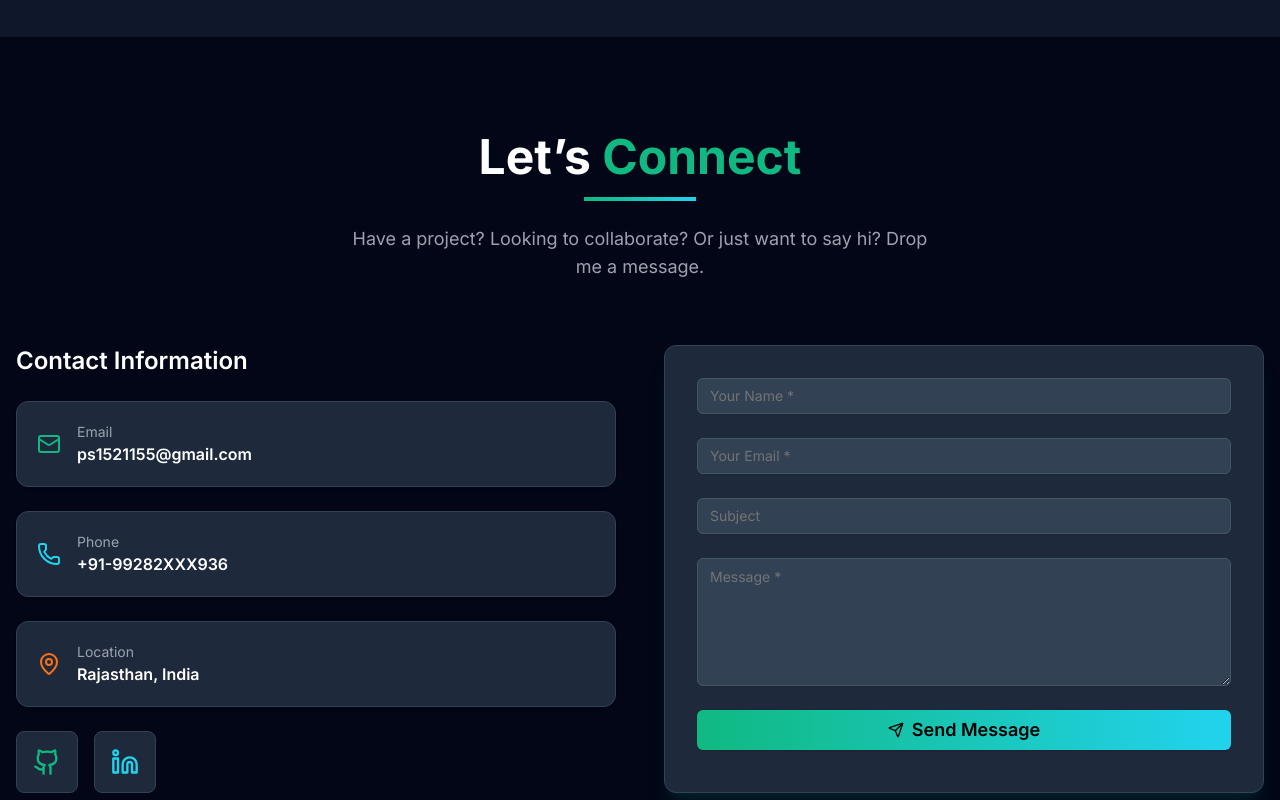
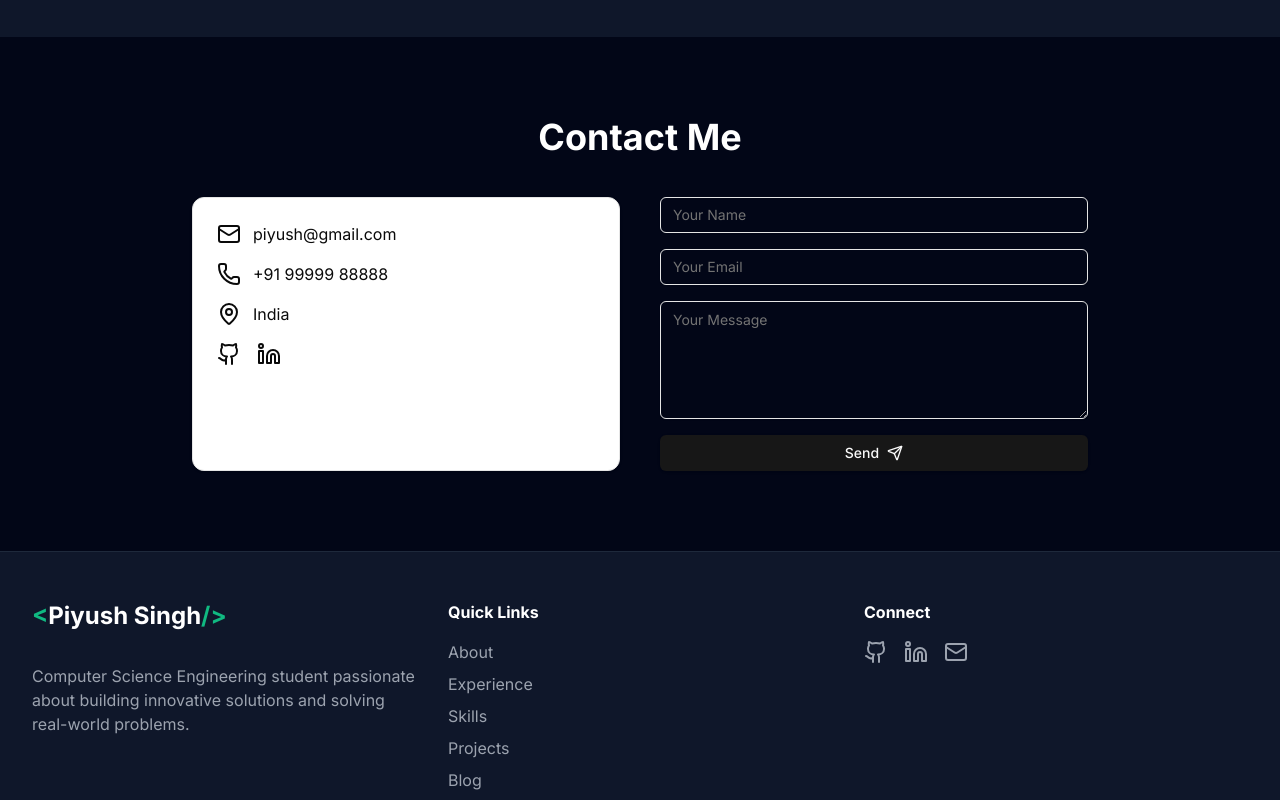
Before and after one commit to Piyush9928/Portfolio_Piyush, a React (Create React App) app in the folder frontend/: page / in a window 1280 px wide. Shown: the part 10520-11320 px from the top of the page. Built offline with nearby package versions, Linux system fonts and the light colour scheme.

Commit message:
Refactor Contact component and update API usage
Refactor Contact component to simplify form handling and update API endpoint. Removed subject field and adjusted toast messages.

```diff
--- a/frontend/src/components/Contact.jsx
+++ b/frontend/src/components/Contact.jsx
@@ -1,197 +1,93 @@
-import React, { useState } from "react";
+import React, { useState } from 'react';
 import axios from "axios";
-import { Mail, Phone, MapPin, Send, Github, Linkedin } from "lucide-react";
-import { Card } from "./ui/card";
-import { Button } from "./ui/button";
-import { Input } from "./ui/input";
-import { Textarea } from "./ui/textarea";
-import { toast } from "../hooks/use-toast";
+import { Mail, Phone, MapPin, Send, Github, Linkedin } from 'lucide-react';
+import { Card } from './ui/card';
+import { Button } from './ui/button';
+import { Input } from './ui/input';
+import { Textarea } from './ui/textarea';
+import { toast } from '../hooks/use-toast';
 
 const Contact = () => {
   const [formData, setFormData] = useState({
     name: "",
     email: "",
-    subject: "",
-    message: "",
+    message: ""
   });
 
-  const handleSubmit = async (e) => {
+  const handleChange = (e) => {
+    setFormData({ ...formData, [e.target.name]: e.target.value });
+  };
+
+  const onSubmit = async (e) => {
     e.preventDefault();
-
-    if (!formData.name || !formData.email || !formData.message) {
-      return toast({
-        title: "Error",
-        description: "Please fill in all required fields.",
-        variant: "destructive",
-      });
-    }
 
     try {
       const response = await axios.post(
-        `${process.env.REACT_APP_BACKEND_URL}status`,
+        "https://portfolio-piyush-fcoq.onrender.com/status",  // Correct API URL
         {
-          name: formData.name,
+          client_name: formData.name,
           email: formData.email,
-          subject: formData.subject,
           message: formData.message,
         }
       );
 
-      console.log("✔️ Data Sent:", response.data);
+      console.log("Response:", response.data);
+      toast({ title: "Message Sent Successfully 🚀" });
 
-      toast({
-        title: "Message Sent!",
-        description: "Thanks for reaching out! I will contact you soon.",
-      });
-
-      setFormData({ name: "", email: "", subject: "", message: "" });
+      setFormData({ name: "", email: "", message: "" });
     } catch (error) {
       console.error("❌ Error sending data:", error);
       toast({
-        title: "Send Failed",
-        description: "Something went wrong. Try again later.",
+        title: "Failed to send message",
+        description: "Please try again later.",
         variant: "destructive",
       });
     }
   };
 
-  const handleChange = (e) => {
-    setFormData({ ...formData, [e.target.name]: e.target.value });
-  };
+  return (
+    <section id="contact" className="py-20">
+      <h2 className="text-4xl font-bold text-center mb-10">Contact Me</h2>
 
-  const contactInfo = [
-    {
-      icon: <Mail className="text-emerald-500" size={24} />,
-      title: "Email",
-      value: "ps1521155@gmail.com",
-      link: "mailto:ps1521155@gmail.com",
-    },
-    {
-      icon: <Phone className="text-cyan-400" size={24} />,
-      title: "Phone",
-      value: "+91-99282XXX936",
-      link: "tel:+919928226936",
-    },
-    {
-      icon: <MapPin className="text-orange-500" size={24} />,
-      title: "Location",
-      value: "Rajasthan, India",
-      link: null,
-    },
-  ];
+      <div className="max-w-4xl mx-auto grid md:grid-cols-2 gap-10">
+        <Card className="p-6 space-y-4">
+          <p className="flex items-center gap-3"><Mail /> piyush@gmail.com</p>
+          <p className="flex items-center gap-3"><Phone /> +91 99999 88888</p>
+          <p className="flex items-center gap-3"><MapPin /> India</p>
+          <div className="flex gap-4 mt-4">
+            <a href="#"><Github /></a>
+            <a href="#"><Linkedin /></a>
+          </div>
+        </Card>
 
-  return (
-    <section id="contact" className="py-24 bg-slate-950">
-      <div className="max-w-7xl mx-auto px-4">
-        {/* Heading */}
-        <div className="text-center mb-16">
-          <h2 className="text-5xl font-bold mb-4">
-            Let’s <span className="text-emerald-500">Connect</span>
-          </h2>
-          <div className="w-28 h-1 mx-auto bg-gradient-to-r from-emerald-500 to-cyan-400 mb-6"></div>
-          <p className="text-gray-400 text-lg max-w-xl mx-auto">
-            Have a project? Looking to collaborate? Or just want to say hi? Drop me a message.
-          </p>
-        </div>
-
-        <div className="grid grid-cols-1 md:grid-cols-2 gap-12">
-          {/* Left Contact Info */}
-          <div className="space-y-6">
-            <h3 className="text-2xl font-semibold text-white mb-4">Contact Information</h3>
-
-            {contactInfo.map((item, index) => (
-              <Card
-                key={index}
-                className="flex items-center gap-4 bg-slate-800 border border-slate-700 p-5 hover:border-emerald-500 transition-all duration-300"
-              >
-                {item.link ? (
-                  <a href={item.link} className="flex items-center gap-4">
-                    {item.icon}
-                    <div>
-                      <p className="text-gray-400 text-sm">{item.title}</p>
-                      <p className="text-white font-semibold">{item.value}</p>
-                    </div>
-                  </a>
-                ) : (
-                  <div className="flex items-center gap-4">
-                    {item.icon}
-                    <div>
-                      <p className="text-gray-400 text-sm">{item.title}</p>
-                      <p className="text-white font-semibold">{item.value}</p>
-                    </div>
-                  </div>
-                )}
-              </Card>
-            ))}
-
-            <div className="flex gap-4 mt-6">
-              <a
-                href="https://github.com/Piyush9928"
-                target="_blank"
-                rel="noopener noreferrer"
-                className="p-4 bg-slate-800 rounded-lg border border-slate-700 hover:border-emerald-500 transition-all"
-              >
-                <Github className="text-emerald-500" size={28} />
-              </a>
-              <a
-                href="https://www.linkedin.com/in/piyush-singh-90b5bb2b0/"
-                target="_blank"
-                rel="noopener noreferrer"
-                className="p-4 bg-slate-800 rounded-lg border border-slate-700 hover:border-cyan-400 transition-all"
-              >
-                <Linkedin className="text-cyan-400" size={28} />
-              </a>
-            </div>
-          </div>
-
-          {/* Form */}
-          <Card className="bg-slate-800 border border-slate-700 p-8 shadow-xl shadow-emerald-500/10">
-            <form onSubmit={handleSubmit} className="space-y-6">
+        <form onSubmit={onSubmit} className="space-y-4">
           <Input
             name="name"
-                placeholder="Your Name *"
             value={formData.name}
             onChange={handleChange}
-                className="bg-slate-700 border-slate-600 text-white"
+            placeholder="Your Name"
             required
           />
-
           <Input
             name="email"
-                placeholder="Your Email *"
+            type="email"
             value={formData.email}
             onChange={handleChange}
-                className="bg-slate-700 border-slate-600 text-white"
+            placeholder="Your Email"
             required
           />
-
-              <Input
-                name="subject"
-                placeholder="Subject"
-                value={formData.subject}
-                onChange={handleChange}
-                className="bg-slate-700 border-slate-600 text-white"
-              />
-
           <Textarea
             name="message"
-                placeholder="Message *"
             value={formData.message}
             onChange={handleChange}
-                className="bg-slate-700 border-slate-600 text-white min-h-32"
+            placeholder="Your Message"
+            rows={5}
             required
           />
-
-              <Button
-                type="submit"
-                className="w-full bg-gradient-to-r from-emerald-500 to-cyan-400 hover:opacity-90 text-black font-semibold py-5 text-lg flex items-center justify-center gap-2"
-              >
-                <Send size={20} />
-                Send Message
+          <Button type="submit" className="w-full flex items-center gap-2">
+            Send <Send />
           </Button>
         </form>
-          </Card>
-        </div>
       </div>
     </section>
   );
```
Lines whose indentation alone changed are shown as unchanged.
